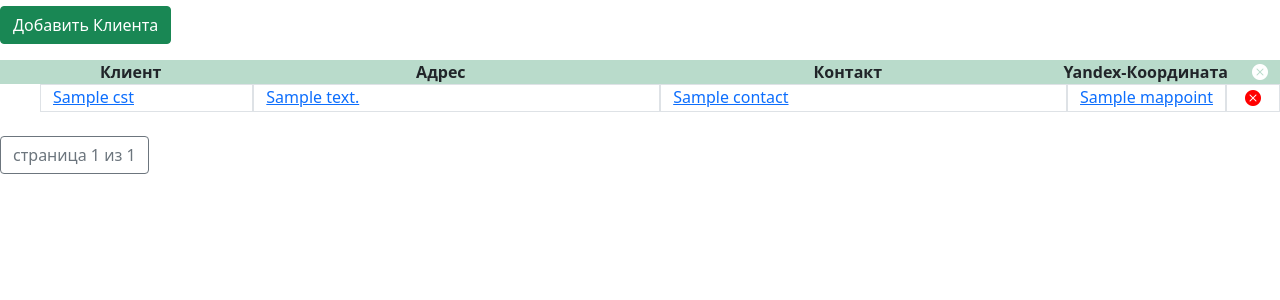
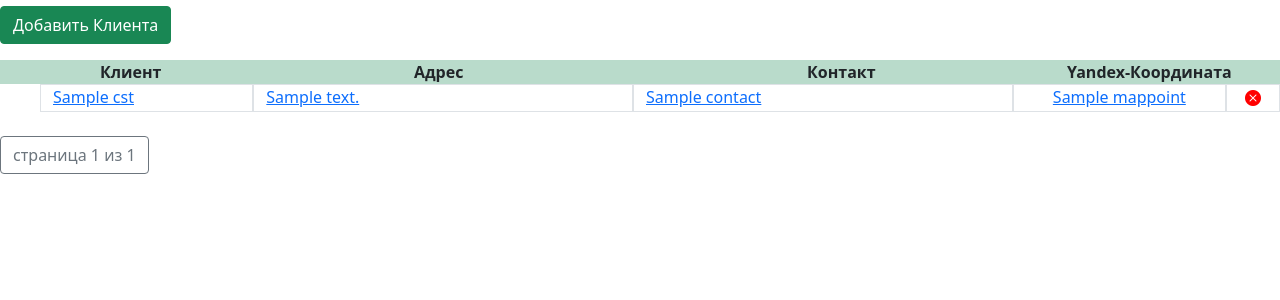
Before and after one commit to tsibul/razvozki, a Django app: template razvozki/templates/razvozki/customers.html in a window 1280 px wide. Shown: the part 56-356 px from the top of the page. Run offline with Django 3.2, Linux system fonts and the light colour scheme; the template is opened without the code that fills it: most values are stand-ins (such as "Sample title", 1, 10 or a date in 2020).

Commit message:
fixeed mappoint width

```diff
--- a/razvozki/templates/razvozki/customers.html
+++ b/razvozki/templates/razvozki/customers.html
@@ -41,8 +41,8 @@
     <div class="col-2 text-center fw-bold">Клиент</div>
     <div class="col text-center fw-bold" >Адрес</div>
     <div class="col text-center fw-bold">Контакт</div>
-    <div class="col-auto text-left fw-bold">Yandex-Координата</div>
-      <div class="col-auto text-center fw-bold"><i class="bi bi-x-circle-fill" style="color:white"></i></div>
+    <div class="col-2 text-center fw-bold">Yandex-Координата</div>
+    <div class="col-auto text-center fw-bold"></div>
   </div>
 </div>
     <div class="w-100"></div>
@@ -55,11 +55,10 @@
     <div class="col-2 text-center"><input type="text" class="form-control" id="customer_name" placeholder="Клиент" name="name"></div>
     <div class="col text-center"><textarea class="form-control" id="address" placeholder="Адрес" name="address"></textarea></div>
     <div class="col text-center"><textarea class="form-control" id="contact" placeholder="Контакт" name="contact"></textarea></div>
-    <div class="col-auto text-center"><input type="text" class="form-control" id="mappoint" placeholder="Координата" name="mappoint"></div>
+    <div class="col-2 text-center"><input type="text" class="form-control" id="mappoint" placeholder="Координата" name="mappoint"></div>
     <div class="col-auto text-center"><button type="submit" class="bi bi-check-circle-fill" style="color:green; background-color:white; border-style:none " data-toggle="tooltip" data-placement="top" title="записать"></button></div>
   </div>
 </div>
-        <div class="w-100"></div>
 
 </form>
 {% for cst in page_obj %}
@@ -69,8 +68,14 @@
     <div class="col-2 border border-1"><a class=" {{cst.clr}}" href="javascript:upd_ln({{cst.id}});">{{cst.name}}</a> </div>
     <div class="col border border-1"><a class=" {{cst.clr}}" href="javascript:upd_ln({{cst.id}});">{{cst.address}}</a></div>
     <div class="col border border-1"><a class=" {{cst.clr}}" href="javascript:upd_ln({{cst.id}});">{{cst.contact}}</a></div>
-    <div class="col-auto border border-1 text-center"><a class=" {{cst.clr}}" href="javascript:upd_ln({{cst.id}});">{{cst.mappoint}}</a></div>
-    <div class="col-auto border border-1 text-center"><button onclick="delete_cst/{{ cst.id }}" class="bi bi-x-circle-fill" style="color:red; background-color:white; border-style:none" data-toggle="tooltip" data-placement="top" title="удалить клиента"></button></div>
+    <div class="col-2 border border-1 text-center"><a class=" {{cst.clr}}" href="javascript:upd_ln({{cst.id}});">{{cst.mappoint}}</a></div>
+
+    <div class="col-auto border border-1 text-center">
+        <form action="delete_cst/{{ cst.id }}" method="post">
+        {% csrf_token %}
+        <button type="submit" class="bi bi-x-circle-fill" style="color:red; background-color:white; border-style:none" data-toggle="tooltip" data-placement="top" title="удалить клиента"></button>
+        </form>
+    </div>
   </div>
 </div>
     <div class="w-100"></div>
@@ -83,7 +88,7 @@
     <div class="col-2 border border-1" ><input type="text" class="form-control {{cst.clr}}" placeholder="Клиент" name="cst_name" value="{{ cst.name }}"></div>
     <div class="col border border-1"><textarea class="form-control {{cst.clr}}"  placeholder="Адрес" name="address">{{cst.address}}</textarea></div>
     <div class="col border border-1"><textarea class="form-control {{cst.clr}}"  placeholder="Контакт" name="contact">{{cst.contact}}</textarea></div>
-    <div class="col-auto border border-1"><input type="text" class="form-control {{cst.clr}}"  placeholder="Координата" name="mappoint" value="{{cst.mappoint}}"></div>
+    <div class="col-2 border border-1"><input type="text" class="form-control {{cst.clr}}"  placeholder="Координата" name="mappoint" value="{{cst.mappoint}}"></div>
     <div class="col-auto border border-1 text-center"><button type="submit" class="bi bi-check-circle-fill" style="color:green; background-color:white; border-style:none" data-toggle="tooltip" data-placement="top" title="записать"></button></a></div>
   </div>
 </div>
```
